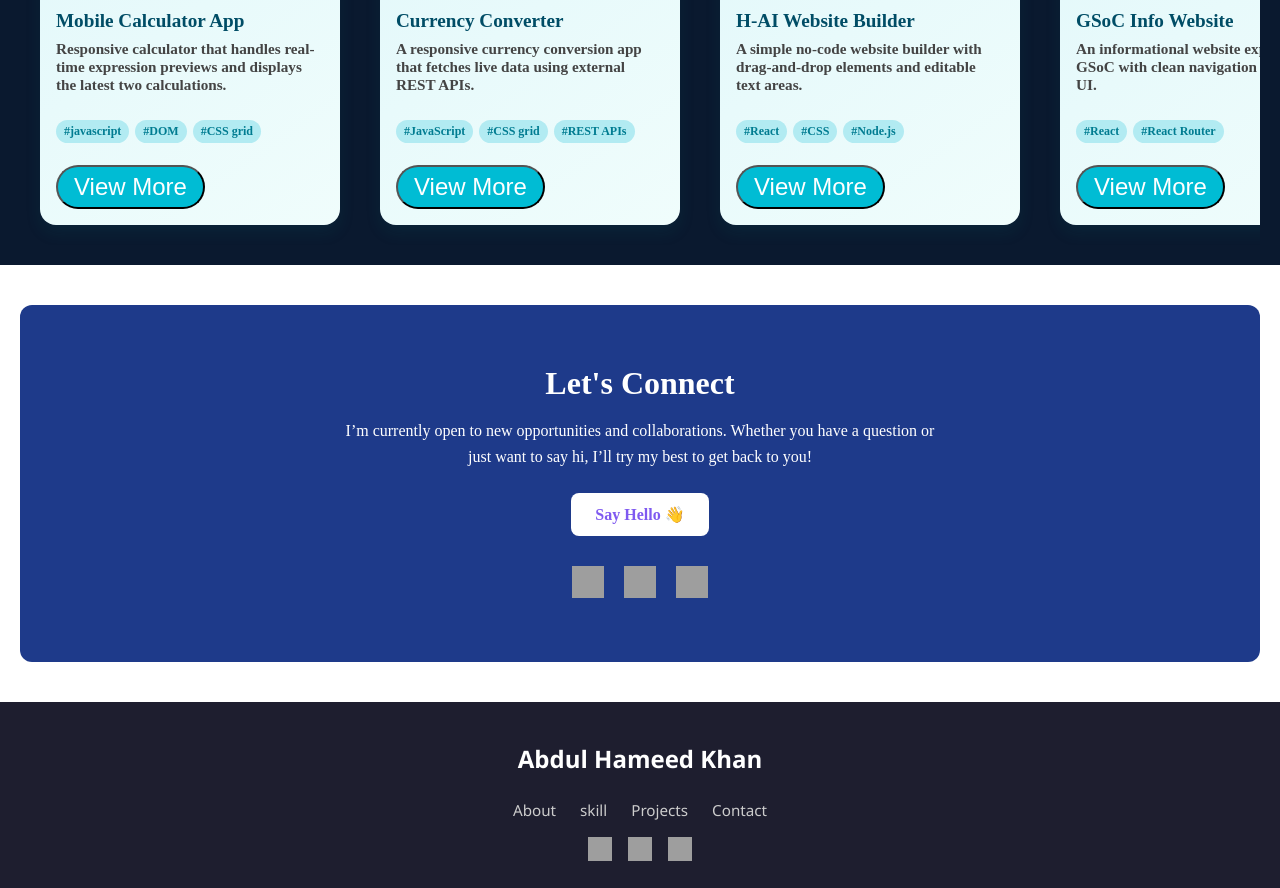
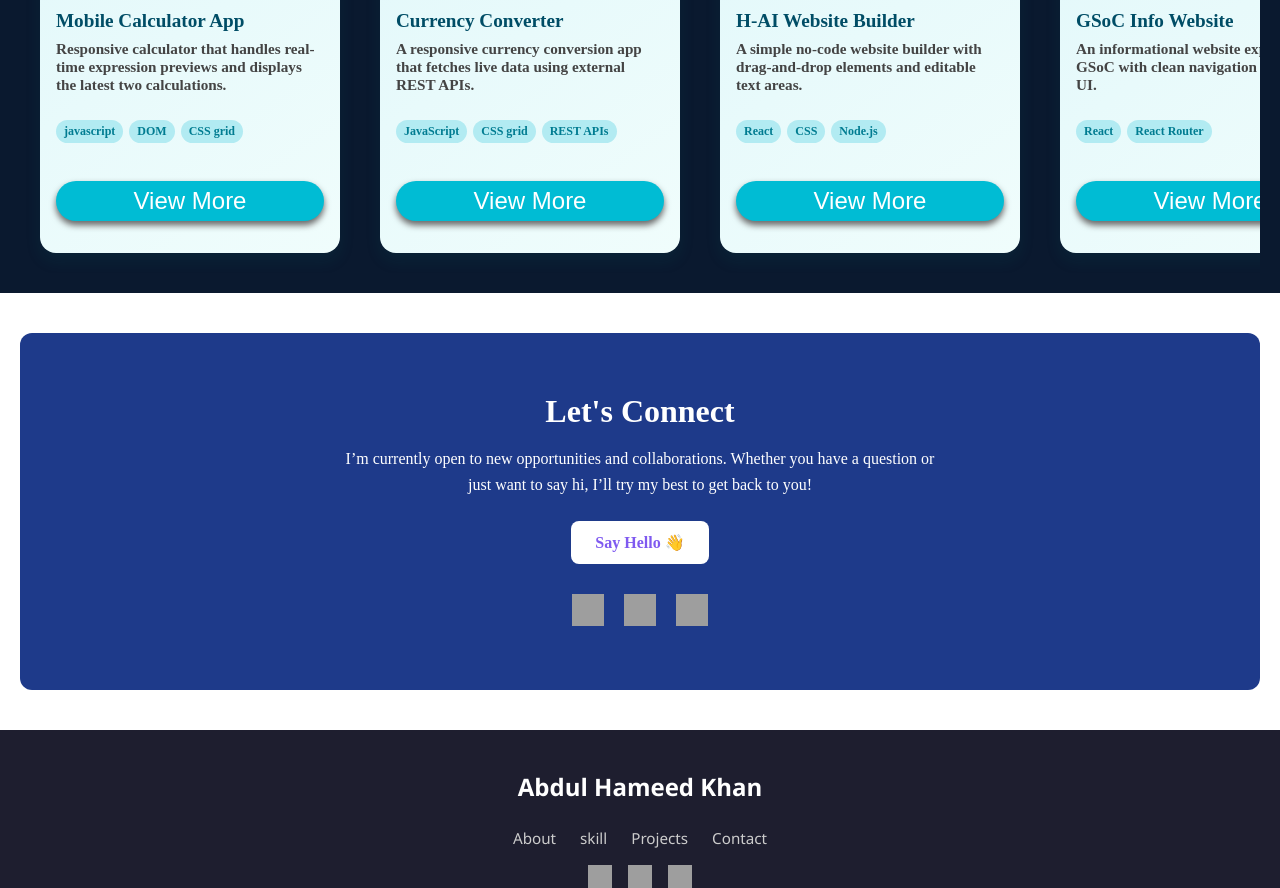
Before and after one commit to pathan-Hameed/Portfolio, a React (Vite) app: page / in a window 1280 px wide. Shown: the part 2340-3228 px from the top of the page. Built offline with nearby package versions, Linux system fonts and the light colour scheme; grey boxes are pictures that could not be loaded.

Commit message:
completed the project view more component

```diff
--- a/src/components/ProjectCard/ProjectCard.css
+++ b/src/components/ProjectCard/ProjectCard.css
@@ -56,17 +56,25 @@
     display: inline-block;
     background-color: #00bcd4;
     color: white;
+    width: 100%;
     text-decoration: none;
     padding: 6px 16px;
+    margin: 16px 0;
     border-radius: 50px;
     font-weight: 500;
     font-size: 1.5rem;
+    border: none;
     cursor: pointer;
     transition: background-color 0.3s ease;
+    box-shadow: 0px 4px 6px 0.2px rgb(105, 105, 105);
   }
 
   .view-button:hover {
     background-color: #0097a7;
+  }
+
+  .view-button:active {
+    outline: none;
   }
 
   @media (max-width: 768px) {
--- a/src/components/ProjectCard/ProjectCard.jsx
+++ b/src/components/ProjectCard/ProjectCard.jsx
@@ -24,7 +24,7 @@ const ProjectCard = ({ title, description, image, link, tags = [] }) => {
           <div className="project-tags">
             {tags.map((tag, index) => (
               <span key={index} className="project-tag">
-                #{tag}
+                {tag}
               </span>
             ))}
           </div>
--- a/src/components/ProjectDetailModel/ProjectDetailModal.css
+++ b/src/components/ProjectDetailModel/ProjectDetailModal.css
@@ -21,14 +21,21 @@
   position: relative;
 }
 
+.modal-content::-webkit-scrollbar {
+  display: none;
+}
+
 .close-button {
   position: absolute;
+  top: 20px;
   right: 20px;
-  top: 15px;
   font-size: 24px;
   background: none;
+  color: whitesmoke;
+  font-size: 50px;
   border: none;
   cursor: pointer;
+  z-index: 1001;
 }
 
 .modal-image {
@@ -46,3 +53,10 @@
   color: #0073e6;
   text-decoration: none;
 }
+
+/* Hide modal on mobile */
+@media screen and (max-width: 768px) {
+  .modal-overlay {
+    display: none;
+  }
+}
--- a/src/components/ProjectDetailModel/ProjectDetailModal.jsx
+++ b/src/components/ProjectDetailModel/ProjectDetailModal.jsx
@@ -6,8 +6,8 @@ import "./ProjectDetailModal.css";
 export default function ProjectDetailModal({ project, onClose }) {
   return (
     <div className="modal-overlay">
+        <button className="close-button" onClick={onClose}>&times;</button>
       <div className="modal-content">
-        <button className="close-button" onClick={onClose}>&times;</button>
         <img src={project.image} alt={project.title} className="modal-image" />
         <h2>{project.title}</h2>
         <p>{project.description}</p>
```
